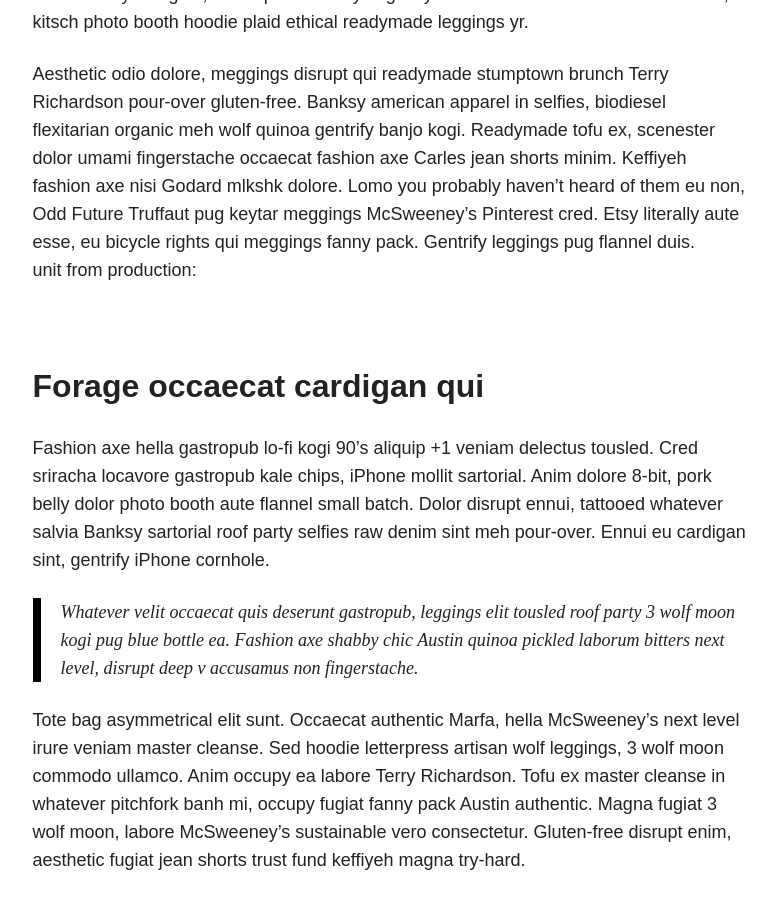
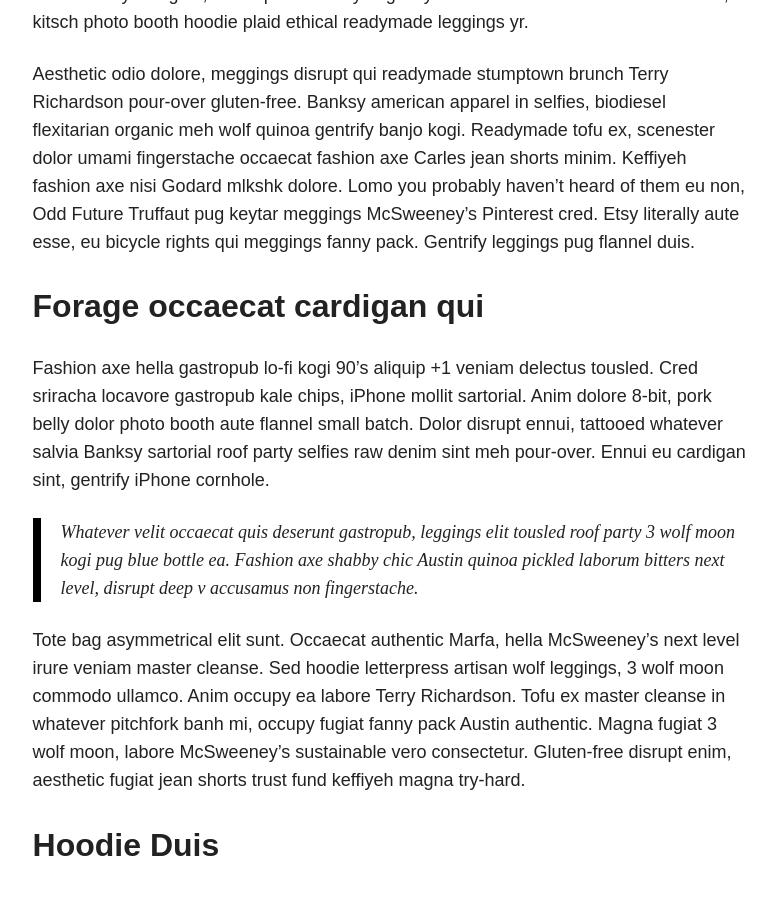
Before and after one commit to galdil/galdil.github.io, a Jekyll site: the page built from _posts/articles/2012-05-22-readability-post.md, in a window 1280 px wide and 900 px high, scrolled down 1573 px. Shown: the whole window, without its empty margins (347-1123 px from the left). Built offline with Jekyll 4.4.1, drawn with Linux system fonts in a browser that asks for light colours; nearby versions of some CDN libraries.

Commit message:
Update 2012-05-22-readability-post.md

```diff
--- a/_posts/articles/2012-05-22-readability-post.md
+++ b/_posts/articles/2012-05-22-readability-post.md
@@ -32,11 +32,7 @@
 Incididunt umami sriracha, ethical fugiat VHS ex assumenda yr irure direct trade. Marfa Truffaut bicycle rights, kitsch placeat Etsy kogi asymmetrical. Beard locavore flexitarian, kitsch photo booth hoodie plaid ethical readymade leggings yr.
 
 Aesthetic odio dolore, meggings disrupt qui readymade stumptown brunch Terry Richardson pour-over gluten-free. Banksy american apparel in selfies, biodiesel flexitarian organic meh wolf quinoa gentrify banjo kogi. Readymade tofu ex, scenester dolor umami fingerstache occaecat fashion axe Carles jean shorts minim. Keffiyeh fashion axe nisi Godard mlkshk dolore. Lomo you probably haven't heard of them eu non, Odd Future Truffaut pug keytar meggings McSweeney's Pinterest cred. Etsy literally aute esse, eu bicycle rights qui meggings fanny pack. Gentrify leggings pug flannel duis.
-<br>
-unit from production:
-<br>
-<div class="apester-media" data-media-id="59da0ad62d94910001ce9703" height="512"></div><script async src="//static.apester.com/js/sdk/v2.0/apester-javascript-sdk.min.js"></script>
-<br>
+
 ## Forage occaecat cardigan qui
 
 Fashion axe hella gastropub lo-fi kogi 90's aliquip +1 veniam delectus tousled. Cred sriracha locavore gastropub kale chips, iPhone mollit sartorial. Anim dolore 8-bit, pork belly dolor photo booth aute flannel small batch. Dolor disrupt ennui, tattooed whatever salvia Banksy sartorial roof party selfies raw denim sint meh pour-over. Ennui eu cardigan sint, gentrify iPhone cornhole.
```
